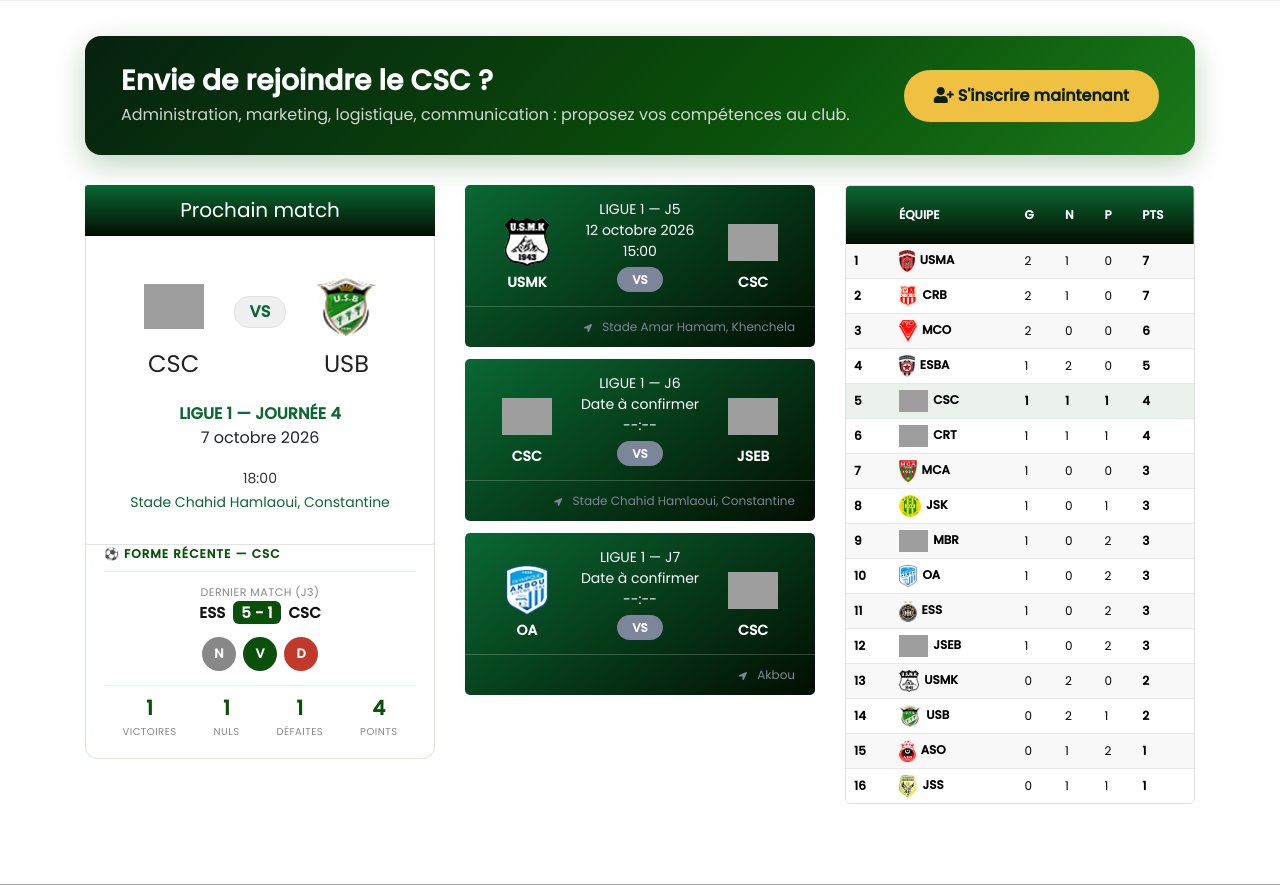
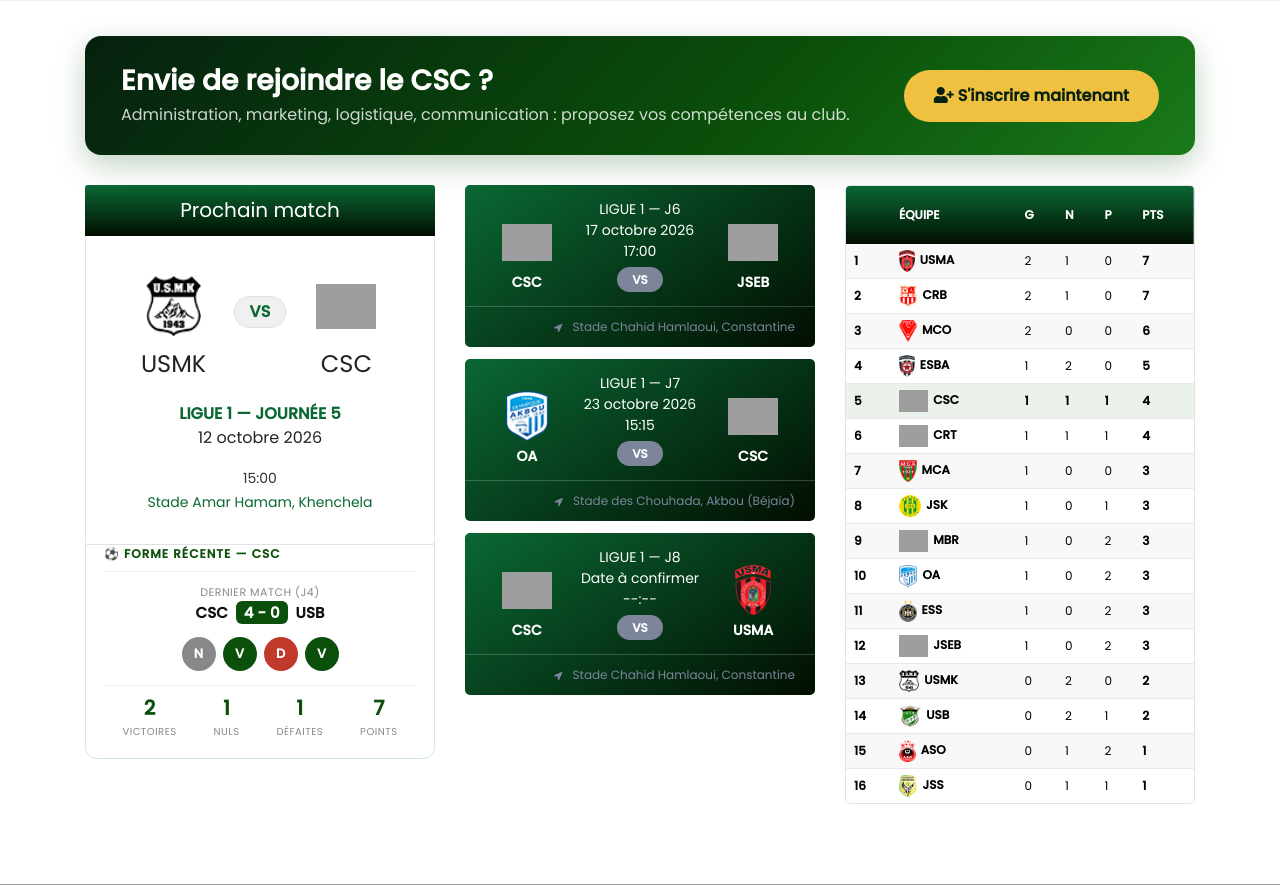
Before and after one commit to MediaSmartDev/CSC, a PHP site: page / in a window 1280 px wide. Shown: the part 892-1777 px from the top of the page. Run offline with PHP 8.4, Linux system fonts and the light colour scheme; data comes from the database, SQL or seed files in the repository; both versions use the stored data as it was after the commit; grey boxes are pictures that could not be loaded.

Commit message:
Resultat CSC 4-0 USB, prochains matchs J5-J7, classement J4

```diff
--- a/Data/actualites.php
+++ b/Data/actualites.php
@@ -11,13 +11,44 @@
  * ===================================================================== */
 return [
     [
-        'id' => 13, 'date' => '2026-10-05', 'image' => 'images/Actualite/next-csc-usb.jpg',
-        'label'   => ['fr' => '📅 Next match', 'ar' => '📅 المباراة القادمة'],
-        'titre'   => ['fr' => 'Next match : CSC – US Biskra', 'ar' => 'المباراة القادمة: شباب قسنطينة – إتحاد بسكرة'],
-        'resume'  => ['fr' => '4e journée : CSC – US Biskra, mercredi 7 octobre 2026 à 18h00 au stade Chahid Hamlaoui.',
-                      'ar' => 'الجولة 4: شباب قسنطينة – إتحاد بسكرة، الأربعاء 7 أكتوبر 2026 على الساعة 18:00 بملعب الشهيد حملاوي.'],
-        'contenu' => ['fr' => '', 'ar' => ''],
-        'tags' => ['#TheDean1898', '#CSCUSB'], 'bouton' => null,
+        'id' => 15, 'date' => '2026-10-07', 'image' => 'images/Actualite/ft-csc-usb-4-0.jpg',
+        'label'   => ['fr' => '⚽ Résultat', 'ar' => '⚽ نتيجة'],
+        'titre'   => ['fr' => 'Full time : CSC 4 – 0 US Biskra', 'ar' => 'نهاية المباراة: شباب قسنطينة 4 – 0 إتحاد بسكرة'],
+        'resume'  => ['fr' => "Large victoire du Doyen face à l'US Biskra (4-0) au stade Chahid Hamlaoui, pour le compte de la 4e journée de la Ligue 1 Mobilis.",
+                      'ar' => 'فوز عريض للعميد على إتحاد بسكرة (4-0) بملعب الشهيد حملاوي، لحساب الجولة الرابعة من الرابطة المحترفة الأولى موبيليس.'],
+        'contenu' => ['fr' => "Le CS Constantine s'est largement imposé face à l'US Biskra (4-0) ce mercredi 7 octobre 2026 au stade Chahid Hamlaoui, pour le compte de la 4e journée de la Ligue 1 Mobilis.\nButs : Evra (37'), contre son camp (51'), Rebiai (55'), Djaouchi (72').\nAvec cette victoire, le Doyen remonte à la 2e place du classement avec 7 points.",
+                      'ar' => "حقق النادي الرياضي القسنطيني فوزاً عريضاً على إتحاد بسكرة (4-0) هذا الأربعاء 7 أكتوبر 2026 بملعب الشهيد حملاوي، لحساب الجولة الرابعة من الرابطة المحترفة الأولى موبيليس.\nالأهداف: إيفرا (37')، ضد مرماه (51')، ربيعي (55')، جاوشي (72').\nبهذا الفوز يرتقي العميد إلى المركز الثاني في الترتيب برصيد 7 نقاط."],
+        'tags' => ['#TheDean1898', '#CSCUSB', '#DimaCsc'], 'bouton' => null,
+    ],
+    [
+        'id' => 12, 'date' => '2026-10-08', 'image' => 'https://lfp.dz/medias/ar-6ab65006bb74b.jpg',
+        'label'   => ['fr' => '📅 Prochain match', 'ar' => '📅 المباراة القادمة'],
+        'titre'   => ['fr' => '5e journée : USM Khenchela – CS Constantine', 'ar' => 'الجولة 5: إتحاد خنشلة – شباب قسنطينة'],
+        'resume'  => ['fr' => 'Le Doyen se déplace à Khenchela le lundi 12 octobre 2026 à 15h00, au stade Amar Hamam, pour le compte de la 5e journée de la Ligue 1 Mobilis.',
+                      'ar' => 'يتنقل العميد إلى خنشلة يوم الإثنين 12 أكتوبر 2026 على الساعة 15:00 بملعب عمار حمام، لحساب الجولة الخامسة من الرابطة المحترفة الأولى موبيليس.'],
+        'contenu' => ['fr' => "Le CS Constantine affrontera l'USM Khenchela le lundi 12 octobre 2026 à 15h00 au stade Amar Hamam de Khenchela, pour le compte de la 5e journée de la Ligue 1 Mobilis.\nUn déplacement important pour confirmer la belle victoire face à l'US Biskra (4-0).",
+                      'ar' => "يواجه النادي الرياضي القسنطيني فريق إتحاد خنشلة يوم الإثنين 12 أكتوبر 2026 على الساعة 15:00 بملعب عمار حمام بخنشلة، لحساب الجولة الخامسة من الرابطة المحترفة الأولى موبيليس.\nتنقل مهم لتأكيد الفوز العريض على إتحاد بسكرة (4-0)."],
+        'tags' => ['#TheDean1898', '#USMKCSC'], 'bouton' => null,
+    ],
+    [
+        'id' => 16, 'date' => '2026-10-08', 'image' => 'images/Actualite/programme-j6.jpg',
+        'label'   => ['fr' => '📅 Programme', 'ar' => '📅 البرنامج'],
+        'titre'   => ['fr' => 'Programme de la 6e journée : CSC – JS El Biar', 'ar' => 'برنامج الجولة 6: شباب قسنطينة – شبيبة الأبيار'],
+        'resume'  => ['fr' => 'Le Doyen recevra la JS El Biar le samedi 17 octobre 2026 à 17h00 au stade Chahid Hamlaoui de Constantine.',
+                      'ar' => 'يستقبل العميد شبيبة الأبيار يوم السبت 17 أكتوبر 2026 على الساعة 17:00 بملعب الشهيد حملاوي بقسنطينة.'],
+        'contenu' => ['fr' => "La LFP a dévoilé le programme de la 6e journée de la Ligue 1 Mobilis.\nLe CS Constantine recevra la JS El Biar le samedi 17 octobre 2026 à 17h00 au stade Chahid Hamlaoui de Constantine.",
+                      'ar' => "كشفت رابطة كرة القدم المحترفة عن برنامج الجولة السادسة من الرابطة المحترفة الأولى موبيليس.\nيستقبل النادي الرياضي القسنطيني شبيبة الأبيار يوم السبت 17 أكتوبر 2026 على الساعة 17:00 بملعب الشهيد حملاوي بقسنطينة."],
+        'tags' => ['#TheDean1898', '#CSCJSEB'], 'bouton' => null,
+    ],
+    [
+        'id' => 17, 'date' => '2026-10-08', 'image' => 'images/Actualite/programme-j7.jpg',
+        'label'   => ['fr' => '📅 Programme', 'ar' => '📅 البرنامج'],
+        'titre'   => ['fr' => 'Programme de la 7e journée : Olympique Akbou – CSC', 'ar' => 'برنامج الجولة 7: أولمبيك أقبو – شباب قسنطينة'],
+        'resume'  => ['fr' => "Le Doyen se déplacera à Akbou le vendredi 23 octobre 2026 à 15h15, au stade des Chouhada (Béjaïa).",
+                      'ar' => 'يتنقل العميد إلى أقبو يوم الجمعة 23 أكتوبر 2026 على الساعة 15:15 بملعب الشهداء (بجاية).'],
+        'contenu' => ['fr' => "La LFP a dévoilé le programme de la 7e journée de la Ligue 1 Mobilis.\nLe CS Constantine affrontera l'Olympique Akbou le vendredi 23 octobre 2026 à 15h15 au stade des Chouhada, Akbou (Béjaïa).",
+                      'ar' => "كشفت رابطة كرة القدم المحترفة عن برنامج الجولة السابعة من الرابطة المحترفة الأولى موبيليس.\nيواجه النادي الرياضي القسنطيني أولمبيك أقبو يوم الجمعة 23 أكتوبر 2026 على الساعة 15:15 بملعب الشهداء، أقبو - بجاية."],
+        'tags' => ['#TheDean1898', '#OACSC'], 'bouton' => null,
     ],
     [
         'id' => 14, 'date' => '2026-10-06', 'image' => 'images/Actualite/ticket-csc-usb.jpg',
@@ -31,14 +62,13 @@ return [
         'bouton' => null,   // mettre ici le lien de "Tadkirati" : ['lien' => 'https://...', 'fr' => '🎟️ Acheter mon billet', 'ar' => '🎟️ اشترِ تذكرتك']
     ],
     [
-        'id' => 12, 'date' => '2026-10-08', 'image' => 'https://lfp.dz/medias/ar-6ab65006bb74b.jpg',
-        'label'   => ['fr' => '📅 Prochain match', 'ar' => '📅 المباراة القادمة'],
-        'titre'   => ['fr' => '5e journée : USM Khenchela – CS Constantine', 'ar' => 'الجولة 5: إتحاد خنشلة – شباب قسنطينة'],
-        'resume'  => ['fr' => 'Le Doyen se déplace à Khenchela le lundi 12 octobre 2026 à 15h00, au stade Amar Hamam, pour le compte de la 5e journée de la Ligue 1 Mobilis.',
-                      'ar' => 'يتنقل العميد إلى خنشلة يوم الإثنين 12 أكتوبر 2026 على الساعة 15:00 بملعب عمار حمام، لحساب الجولة الخامسة من الرابطة المحترفة الأولى موبيليس.'],
-        'contenu' => ['fr' => "Le CS Constantine affrontera l'USM Khenchela le lundi 12 octobre 2026 à 15h00 au stade Amar Hamam de Khenchela, pour le compte de la 5e journée de la Ligue 1 Mobilis.\nAvant cette rencontre, ",
-                      'ar' => "يواجه النادي الرياضي القسنطيني فريق إتحاد خنشلة يوم الإثنين 12 أكتوبر 2026 على الساعة 15:00 بملعب عمار حمام بخنشلة، لحساب الجولة الخامسة من الرابطة المحترفة الأولى موبيليس.\nقبل هذه المواجهة، "],
-        'tags' => ['#TheDean1898', '#USMKCSC'], 'bouton' => null,
+        'id' => 13, 'date' => '2026-10-05', 'image' => 'images/Actualite/next-csc-usb.jpg',
+        'label'   => ['fr' => '📅 Next match', 'ar' => '📅 المباراة القادمة'],
+        'titre'   => ['fr' => 'Next match : CSC – US Biskra', 'ar' => 'المباراة القادمة: شباب قسنطينة – إتحاد بسكرة'],
+        'resume'  => ['fr' => '4e journée : CSC – US Biskra, mercredi 7 octobre 2026 à 18h00 au stade Chahid Hamlaoui.',
+                      'ar' => 'الجولة 4: شباب قسنطينة – إتحاد بسكرة، الأربعاء 7 أكتوبر 2026 على الساعة 18:00 بملعب الشهيد حملاوي.'],
+        'contenu' => ['fr' => '', 'ar' => ''],
+        'tags' => ['#TheDean1898', '#CSCUSB'], 'bouton' => null,
     ],
     [
         'id' => 10, 'date' => '2026-09-19', 'image' => 'https://lfp.dz/medias/ar-6ab8287a7418f.jpg',
@@ -89,16 +119,3 @@ return [
         'tags' => ['#TheDean1898', '#DimaCsc'], 'bouton' => null,
     ],
 ];
-
-/* --- Résultat à remettre dans la liste (en haut) après le match, avec le bon score ---
-    [
-        'id' => 15, 'date' => '2026-10-07', 'image' => 'images/Actualite/ft-csc-usb-4-0.jpg',
-        'label'   => ['fr' => '⚽ Résultat', 'ar' => '⚽ نتيجة'],
-        'titre'   => ['fr' => 'FT : CSC 4 – 0 US Biskra', 'ar' => 'نهاية المباراة: شباب قسنطينة 4 – 0 إتحاد بسكرة'],
-        'resume'  => ['fr' => 'Large victoire du Doyen face à l\'US Biskra au stade Chahid Hamlaoui, pour le compte de la 4e journée. Buteurs : Djaouchi, L\'ghoul, Evra.',
-                      'ar' => 'فوز عريض للعميد على إتحاد بسكرة بملعب الشهيد حملاوي، لحساب الجولة الرابعة. الهدافون: جاوشي، الغول، إيفرا.'],
-        'contenu' => ['fr' => "Le CS Constantine s'est largement imposé face à l'US Biskra (4-0) ce mercredi 7 octobre 2026 au stade Chahid Hamlaoui, pour le compte de la 4e journée de la Ligue 1 Mobilis.\nButeurs : Djaouchi, L'ghoul, Evra.",
-                      'ar' => "حقق النادي الرياضي القسنطيني فوزاً عريضاً على إتحاد بسكرة (4-0) هذا الأربعاء 7 أكتوبر 2026 بملعب الشهيد حملاوي، لحساب الجولة الرابعة من الرابطة المحترفة الأولى موبيليس.\nالهدافون: جاوشي، الغول، إيفرا."],
-        'tags' => ['#TheDean1898', '#DimaCsc'], 'bouton' => null,
-    ],
-*/
--- a/Data/matchs.php
+++ b/Data/matchs.php
@@ -11,10 +11,10 @@ return [
     ['j' =>  1, 'dom' => 'CRT'  , 'ext' => 'CSC'  , 'date' => '2026-09-05', 'heure' => '19:00', 'bd' => 1   , 'be' => 1   , 'stade_fr' => '', 'stade_ar' => ''],
     ['j' =>  2, 'dom' => 'CSC'  , 'ext' => 'ASO'  , 'date' => '2026-09-12', 'heure' => '21:00', 'bd' => 3   , 'be' => 0   , 'stade_fr' => '', 'stade_ar' => ''],
     ['j' =>  3, 'dom' => 'ESS'  , 'ext' => 'CSC'  , 'date' => '2026-09-19', 'heure' => '19:00', 'bd' => 5   , 'be' => 1   , 'stade_fr' => '', 'stade_ar' => ''],
-    ['j' =>  4, 'dom' => 'CSC'  , 'ext' => 'USB'  , 'date' => '2026-10-07', 'heure' => '18:00', 'bd' => null, 'be' => null, 'stade_fr' => '', 'stade_ar' => ''],
+    ['j' =>  4, 'dom' => 'CSC'  , 'ext' => 'USB'  , 'date' => '2026-10-07', 'heure' => '18:00', 'bd' => 4   , 'be' => 0   , 'stade_fr' => '', 'stade_ar' => ''],
     ['j' =>  5, 'dom' => 'USMK' , 'ext' => 'CSC'  , 'date' => '2026-10-12', 'heure' => '15:00', 'bd' => null, 'be' => null, 'stade_fr' => 'Stade Amar Hamam, Khenchela', 'stade_ar' => 'ملعب عمار حمام، خنشلة'],
-    ['j' =>  6, 'dom' => 'CSC'  , 'ext' => 'JSEB' , 'date' => '', 'heure' => '', 'bd' => null, 'be' => null, 'stade_fr' => '', 'stade_ar' => ''],
-    ['j' =>  7, 'dom' => 'OA'   , 'ext' => 'CSC'  , 'date' => '', 'heure' => '', 'bd' => null, 'be' => null, 'stade_fr' => '', 'stade_ar' => ''],
+    ['j' =>  6, 'dom' => 'CSC'  , 'ext' => 'JSEB' , 'date' => '2026-10-17', 'heure' => '17:00', 'bd' => null, 'be' => null, 'stade_fr' => '', 'stade_ar' => ''],
+    ['j' =>  7, 'dom' => 'OA'   , 'ext' => 'CSC'  , 'date' => '2026-10-23', 'heure' => '15:15', 'bd' => null, 'be' => null, 'stade_fr' => 'Stade des Chouhada, Akbou (Béjaïa)', 'stade_ar' => 'ملعب الشهداء، أقبو - بجاية'],
     ['j' =>  8, 'dom' => 'CSC'  , 'ext' => 'USMA' , 'date' => '', 'heure' => '', 'bd' => null, 'be' => null, 'stade_fr' => '', 'stade_ar' => ''],
     ['j' =>  9, 'dom' => 'JSS'  , 'ext' => 'CSC'  , 'date' => '', 'heure' => '', 'bd' => null, 'be' => null, 'stade_fr' => '', 'stade_ar' => ''],
     ['j' => 10, 'dom' => 'CSC'  , 'ext' => 'ESBA' , 'date' => '', 'heure' => '', 'bd' => null, 'be' => null, 'stade_fr' => '', 'stade_ar' => ''],
--- a/resultats.php
+++ b/resultats.php
@@ -95,6 +95,9 @@
             flex-direction: row-reverse;
         }
 
+
+
+
         .fixture-info-score>span {
             font-weight: 800;
             display: inline-block;
```
Also changed, not shown: database/maj_2026-10-09_classement.sql (added, +23 -0 lines), images/Actualite/programme-j6.jpg (added), images/Actualite/programme-j7.jpg (added).
